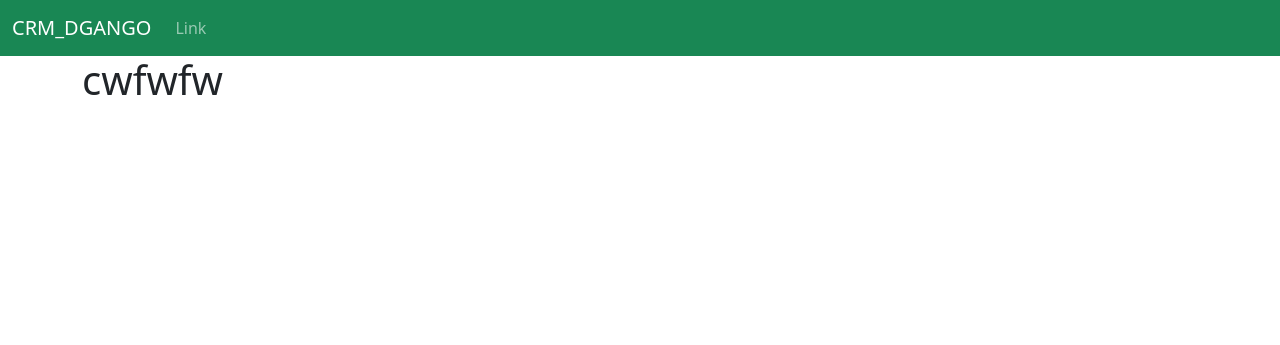
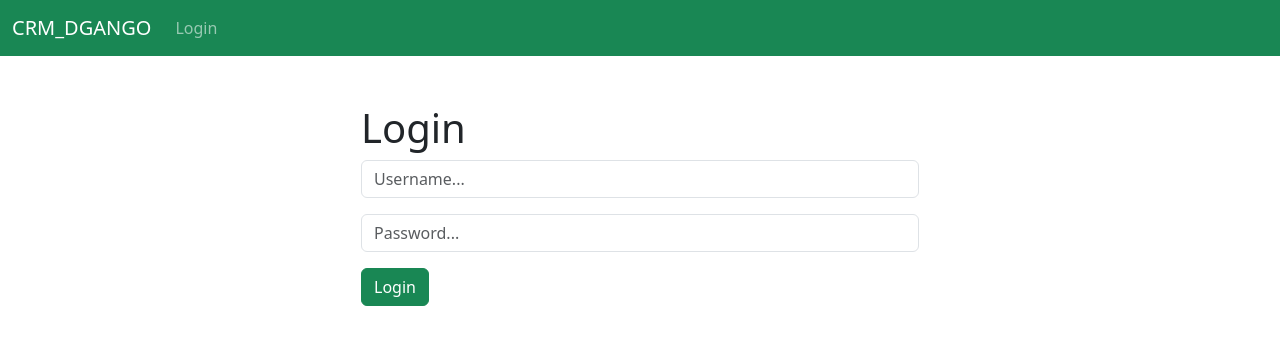
Before and after one commit to BGneji/crm, a Django app: page / in a window 1280 px wide. Shown: the top 345 px of the page. Run offline with Django 4.2, Linux system fonts and the light colour scheme.

Commit message:
login, logaut : user_form

```diff
--- a/webcrm/templates/base.html
+++ b/webcrm/templates/base.html
@@ -8,7 +8,20 @@
   </head>
   <body>
     {% include "navbar.html" %}
+    <div class="container">
+      <br>
+      {% if messages %}
+      {% for message in messages %}
+        <div class="alert alert-warning alert-dismissible fade show" role="alert">
+          <strong>{{message}}</strong>
+          <button type="button" class="btn-close" data-bs-dismiss="alert" aria-label="Close"></button>
+        </div>
+      {% endfor %}
+      {% endif %}
+
+    </div>
   <div class="container">
+    <br>
     {% block content %}
 
     {% endblock content %}
--- a/webcrm/templates/home.html
+++ b/webcrm/templates/home.html
@@ -1,4 +1,23 @@
 {% extends "base.html" %}
 {% block content %}
-    <h1>cwfwfw</h1>
+    {% if  user.is_authenticated %}
+        <div class="col-md-6 offset-md-3">
+            <h1>Home</h1>
+        <br>
+        </div>
+    {% else %}
+        <div class="col-md-6 offset-md-3">
+            <h1>Login</h1>
+            <form action="{% url 'home' %}" method="post">
+                {% csrf_token %}
+                <div class="mb-3">
+                <input type="text" class="form-control" name="username" placeholder="Username..." required>
+                </div>
+                <div class="mb-3">
+                <input type="password" class="form-control" name="password" placeholder="Password..." required>
+                </div>
+                <button type="submit" class="btn btn-success">Login</button>
+            </form>
+        </div>
+    {% endif%}
 {% endblock content %}
--- a/webcrm/templates/navbar.html
+++ b/webcrm/templates/navbar.html
@@ -6,9 +6,15 @@
     </button>
     <div class="collapse navbar-collapse" id="navbarSupportedContent">
       <ul class="navbar-nav me-auto mb-2 mb-lg-0">
+         {% if user.is_authenticated %}
+       <li class="nav-item">
+         <a class="nav-link"  href="{% url 'logout'%}">Logout</a>
+       </li>
+        {% else%}
         <li class="nav-item">
-          <a class="nav-link" href="#">Link</a>
+          <a class="nav-link"  href="{% url 'home'%}">Login</a>
         </li>
+          {% endif %}
       </ul>
     </div>
   </div>
--- a/webcrm/urls.py
+++ b/webcrm/urls.py
@@ -2,5 +2,6 @@ from django.urls import path
 from . import views
 
 urlpatterns = [
-    path('', views.home, name='home')
+    path('', views.home, name='home'),
+    path('logout/', views.logout_user, name='logout'),
 ]
--- a/webcrm/views.py
+++ b/webcrm/views.py
@@ -1,3 +1,26 @@
-from django.shortcuts import render
+from django.shortcuts import render, redirect
+from django.contrib.auth import authenticate, login, logout
+from django.contrib import messages
+
+
 def home(request):
-    return render(request, 'home.html')
+    if request.method == 'POST':
+        username = request.POST['username']
+        password = request.POST['password']
+
+        user = authenticate(request, username=username, password=password)
+        if user is not None:
+            login(request, user)
+            messages.success(request, "Вы залогинились")
+            return redirect('home')
+        else:
+            messages.warning(request, "Произошла ошибка")
+            return redirect('home')
+    else:
+        return render(request, 'home.html')
+
+
+def logout_user(request):
+    logout(request)
+    messages.success(request, 'Вы разлогинились ')
+    return redirect('home')
```
